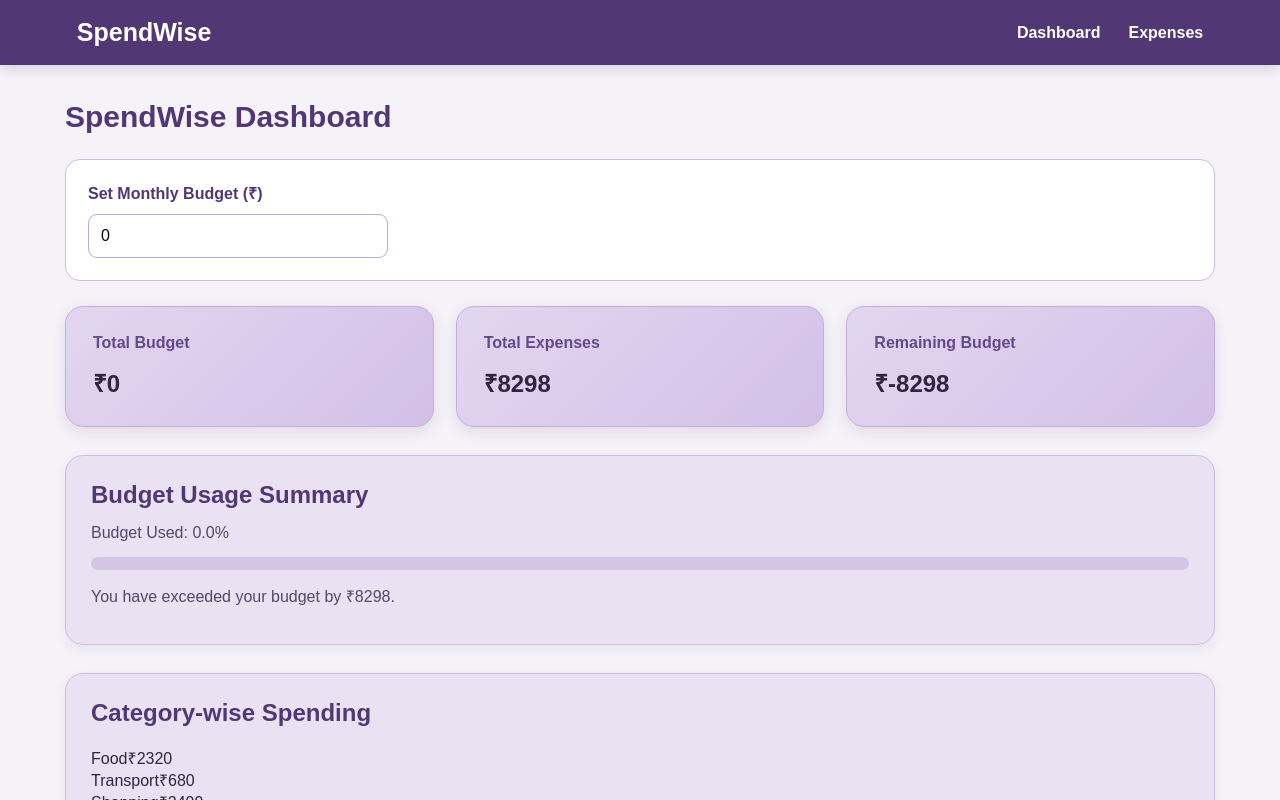
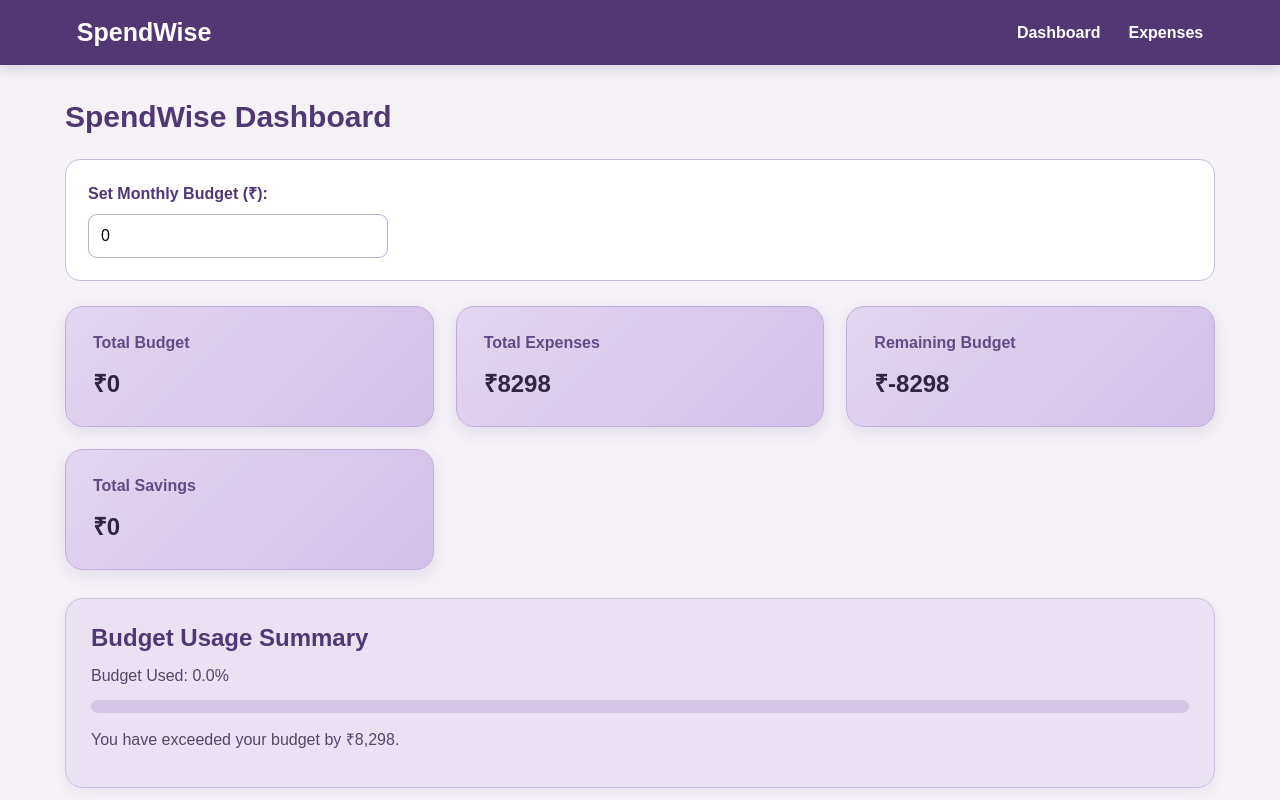
Before and after one commit to shrirakshabhat6-pixel/SpendWise, a Next.js app: page / in a window 1280 px wide. Shown: the top 800 px of the page. Built offline with nearby package versions, Linux system fonts and the light colour scheme.

Commit message:
feat: integrate savings feature across dashboard, providers, and components

```diff
--- a/src/app/page.js
+++ b/src/app/page.js
@@ -1,4 +1,3 @@
-
 "use client";
 
 import Navbar from "@/components/Navbar";
@@ -6,6 +5,7 @@ import BudgetCard from "@/components/BudgetCard";
 import SpendingChart from "@/components/SpendingChart";
 import { useExpenses } from "@/context/ExpensesContext";
 import { useBudget } from "@/context/BudgetContext";
+import { useSavings } from "@/context/SavingsContext";
 
 import {
   calculateTotalExpenses,
@@ -16,18 +16,20 @@ import {
 export default function Home() {
   const { expenses } = useExpenses();
   const { budget, updateBudget } = useBudget();
+  const { savingsGoals = [] } = useSavings() || {};
 
   const totalExpenses = calculateTotalExpenses(expenses);
 
-  const remainingBudget = calculateRemainingBudget(
-    budget,
-    expenses
-  );
+  const remainingBudget = calculateRemainingBudget(budget, expenses);
 
   const categoryExpenses = calculateCategoryExpenses(expenses);
 
-  const budgetUsage =
-    budget > 0 ? (totalExpenses / budget) * 100 : 0;
+  const totalSavings = savingsGoals.reduce(
+    (acc, goal) => acc + (Number(goal.currentAmount) || 0),
+    0
+  );
+
+  const budgetUsage = budget > 0 ? (totalExpenses / budget) * 100 : 0;
 
   const progressWidth = Math.min(budgetUsage, 100);
 
@@ -35,11 +37,13 @@ export default function Home() {
     <>
       <Navbar />
 
-      <main>
-        <h1>SpendWise Dashboard</h1>
+      <main className="max-w-6xl mx-auto p-6 space-y-6">
+        <h1 className="text-2xl font-bold text-gray-800">SpendWise Dashboard</h1>
 
-        <div className="monthly-budget">
-          <label htmlFor="budget">Set Monthly Budget (₹)</label>
+        <div className="monthly-budget bg-white p-4 rounded-xl border border-gray-100 shadow-sm flex items-center gap-4">
+          <label htmlFor="budget" className="text-sm font-semibold text-gray-700">
+            Set Monthly Budget (₹):
+          </label>
 
           <input
             id="budget"
@@ -47,30 +51,34 @@ export default function Home() {
             min="0"
             value={budget}
             onChange={(e) => updateBudget(e.target.value)}
+            className="border border-gray-200 rounded-lg px-3 py-1.5 text-sm focus:outline-none focus:border-purple-600"
           />
         </div>
 
-        <div className="budget-container">
+        <div className="budget-container grid grid-cols-1 sm:grid-cols-2 lg:grid-cols-4 gap-4">
           <BudgetCard title="Total Budget" amount={budget} />
           <BudgetCard title="Total Expenses" amount={totalExpenses} />
           <BudgetCard title="Remaining Budget" amount={remainingBudget} />
+          <BudgetCard title="Total Savings" amount={totalSavings} />
         </div>
 
-        <div className="budget-summary">
-          <h2>Budget Usage Summary</h2>
-          <p>Budget Used: {budgetUsage.toFixed(1)}%</p>
+        <div className="budget-summary bg-white p-6 rounded-xl border border-gray-100 shadow-sm space-y-3">
+          <h2 className="text-lg font-bold text-gray-800">Budget Usage Summary</h2>
+          <p className="text-sm text-gray-600 font-medium">
+            Budget Used: {budgetUsage.toFixed(1)}%
+          </p>
 
-          <div className="usage-bar">
+          <div className="usage-bar w-full bg-gray-100 rounded-full h-3 overflow-hidden">
             <div
-              className="usage-fill"
+              className="usage-fill bg-purple-600 h-3 rounded-full transition-all duration-500"
               style={{ width: `${progressWidth}%` }}
             />
           </div>
 
-          <p>
+          <p className="text-sm font-semibold text-gray-700">
             {remainingBudget >= 0
-              ? `You have ₹${remainingBudget} remaining.`
-              : `You have exceeded your budget by ₹${Math.abs(remainingBudget)}.`}
+              ? `You have ₹${remainingBudget.toLocaleString("en-IN")} remaining.`
+              : `You have exceeded your budget by ₹${Math.abs(remainingBudget).toLocaleString("en-IN")}.`}
           </p>
         </div>
 
--- a/src/components/Providers.jsx
+++ b/src/components/Providers.jsx
@@ -2,11 +2,16 @@
 
 import { ExpensesProvider } from "../context/ExpensesContext";
 import { BudgetProvider } from "../context/BudgetContext";
+import { SavingsProvider } from "../context/SavingsContext";
 
 export function Providers({ children }) {
   return (
     <ExpensesProvider>
-      <BudgetProvider>{children}</BudgetProvider>
+      <BudgetProvider>
+        <SavingsProvider>
+          {children}
+        </SavingsProvider>
+      </BudgetProvider>
     </ExpensesProvider>
   );
 }
--- /dev/null
+++ b/src/context/SavingsContext.jsx
@@ -0,0 +1,70 @@
+"use client";
+
+import { createContext, useContext, useState, useEffect } from "react";
+
+const SavingsContext = createContext();
+
+export function SavingsProvider({ children }) {
+  const [savingsGoals, setSavingsGoals] = useState([]);
+
+  // Load savings goals from localStorage on mount
+  useEffect(() => {
+    const saved = localStorage.getItem("spendwise_savings_goals");
+    if (saved) {
+      try {
+        setSavingsGoals(JSON.parse(saved));
+      } catch (err) {
+        console.error("Failed to parse savings goals from localStorage", err);
+      }
+    }
+  }, []);
+
+  // Save savings goals to localStorage whenever they change
+  useEffect(() => {
+    localStorage.setItem("spendwise_savings_goals", JSON.stringify(savingsGoals));
+  }, [savingsGoals]);
+
+  const addSavingsGoal = (goal) => {
+    const newGoal = {
+      ...goal,
+      id: Date.now().toString(),
+      createdAt: new Date().toISOString(),
+    };
+    setSavingsGoals((prev) => [newGoal, ...prev]);
+  };
+
+  const addContribution = (goalId, amount) => {
+    setSavingsGoals((prev) =>
+      prev.map((goal) => {
+        if (goal.id === goalId) {
+          return {
+            ...goal,
+            currentAmount: Number(goal.currentAmount || 0) + Number(amount),
+          };
+        }
+        return goal;
+      })
+    );
+  };
+
+  const deleteSavingsGoal = (goalId) => {
+    setSavingsGoals((prev) => prev.filter((goal) => goal.id !== goalId));
+  };
+
+  return (
+    <SavingsContext.Provider
+      value={{
+        savingsGoals,
+        addSavingsGoal,
+        addContribution,
+        deleteSavingsGoal,
+      }}
+    >
+      {children}
+    </SavingsContext.Provider>
+  );
+}
+
+export function useSavings() {
+  return useContext(SavingsContext);
+}
```
